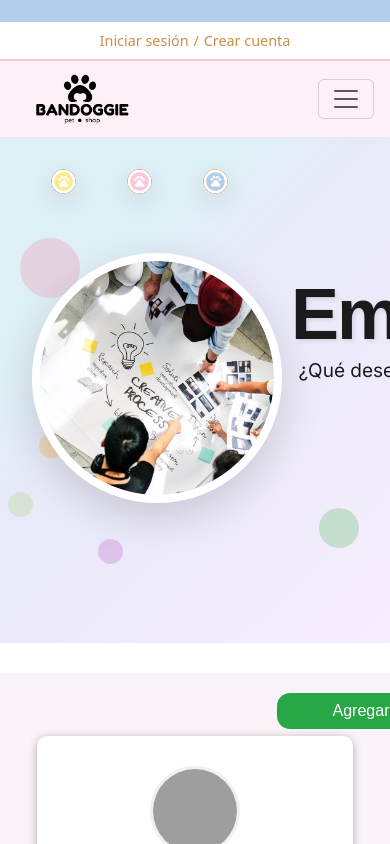
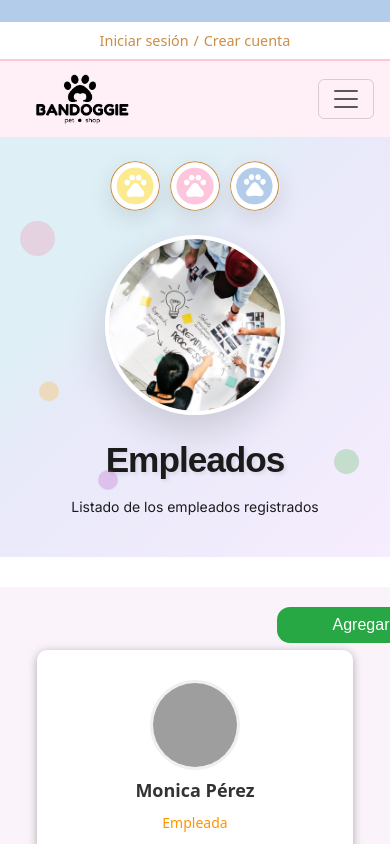
Before and after one commit to Paouula/Bandoggie, a React (Vite) app in the folder frontend/: page /Empleado in a window 390 px wide. Shown: the top 844 px of the page. Built offline with nearby package versions, Linux system fonts and the light colour scheme; grey boxes are pictures that could not be loaded; some icons are missing; a web font is replaced by a local one.

Commit message:
cambios del orden de los css y responsive

```diff
--- a/frontend/src/components/BannerPrivate/BannerPrivate.css
+++ b/frontend/src/components/BannerPrivate/BannerPrivate.css
@@ -106,7 +106,6 @@
     margin-left: -13%;
 }
 
-
 /* Círculos flotantes */
 .employees-section::before {
   content: '';
@@ -135,7 +134,6 @@
 }
 
 /*Circulos flotantes extras */
-/*Circulo flotante 1*/
 .employees-section .floating-circle-1 {
   position: absolute;
   top: 10%;
@@ -149,7 +147,6 @@
   z-index: 1;
 }
 
-/*Circulo flotante 2*/
 .employees-section .floating-circle-2 {
   position: absolute;
   top: 60%;
@@ -163,7 +160,6 @@
   z-index: 1;
 }
 
-/*Circulo flotante 3*/
 .employees-section .floating-circle-3 {
   position: absolute;
   top: 80%;
@@ -178,7 +174,6 @@
   z-index: 1;
 }
 
-/*Circulo flotante 4*/
 .employees-section .floating-circle-4 {
   position: absolute;
   top: 35%;
@@ -193,7 +188,6 @@
   z-index: 1;
 }
 
-/*Circulo flotante 5*/
 .employees-section .floating-circle-5 {
   position: absolute;
   bottom: 25%;
@@ -208,7 +202,6 @@
   z-index: 1;
 }
 
-/*Circulo flotante 6*/
 .employees-section .floating-circle-6 {
   position: absolute;
   top: 5%;
@@ -223,7 +216,6 @@
   z-index: 1;
 }
 
-/*Circulo flotante 7*/
 .employees-section .floating-circle-7 {
   position: absolute;
   bottom: 5%;
@@ -238,7 +230,6 @@
   z-index: 1;
 }
 
-/*Circulo flotante 8*/
 .employees-section .floating-circle-8 {
   position: absolute;
   top: 45%;
@@ -253,7 +244,6 @@
   z-index: 1;
 }
 
-/*Circulo flotante 9*/
 .employees-section .floating-circle-9 {
   position: absolute;
   bottom: 40%;
@@ -268,7 +258,6 @@
   z-index: 1;
 }
 
-/*Circulo flotante 10*/
 .employees-section .floating-circle-10 {
   position: absolute;
   top: 25%;
@@ -283,10 +272,7 @@
   z-index: 1;
 }
 
-
-
-/* Responsive */
-
+/* Animaciones */
 @keyframes float {
   0%, 100% {
     transform: translateY(0px);
@@ -296,7 +282,6 @@
   }
 }
 
-/* Variación de animación para más diversidad */
 @keyframes floatSlow {
   0%, 100% {
     transform: translateY(0px) rotate(0deg);
@@ -331,63 +316,299 @@
   animation-delay: -0.5s;
 }
 
+/* ============ RESPONSIVE DESIGN ============ */
+
+/* Pantallas grandes (Desktop) */
+@media (min-width: 1201px) {
+  .container-emp {
+    max-width: 1400px;
+    gap: 5rem;
+  }
+
+  .title-emp {
+    font-size: 5rem;
+  }
+
+  .header-emp {
+    font-size: 21px;
+  }
+}
+
+/* Tablets y laptops pequeñas */
+@media (max-width: 1200px) {
+  .container-emp {
+    gap: 3rem;
+    padding: 0 1.5rem;
+  }
+
+  .title-emp {
+    font-size: 4rem;
+  }
+
+  .header-emp {
+    font-size: 18px;
+  }
+
+  .main-image img {
+    width: 280px;
+    height: 280px;
+  }
+
+  .paw-icon {
+    width: 90px;
+    height: 90px;
+  }
+}
+
+/* Tablets */
+@media (max-width: 992px) {
+  .employees-section {
+    min-height: 50vh;
+    padding: 1.5rem 0;
+  }
+
+  .container-emp {
+    gap: 2.5rem;
+  }
+
+  .title-emp {
+    font-size: 3.5rem;
+    margin-left: -10%;
+  }
+
+  .header-emp {
+    font-size: 17px;
+    margin-left: -8%;
+  }
+
+  .main-image img {
+    width: 250px;
+    height: 250px;
+    border: 6px solid white;
+  }
+
+  .paw-icon {
+    width: 80px;
+    height: 80px;
+  }
+
+  .paw-icons {
+    gap: 1.2rem;
+  }
+
+  /* Reducir algunos círculos flotantes */
+  .employees-section .floating-circle-1,
+  .employees-section .floating-circle-4,
+  .employees-section .floating-circle-7 {
+    display: none;
+  }
+}
+
+/* Tablets pequeñas y móviles grandes */
 @media (max-width: 768px) {
-  .employees-section .container {
+  .employees-section {
+    min-height: auto;
+    padding: 2rem 0;
+  }
+
+  .container-emp {
     flex-direction: column;
     text-align: center;
     gap: 2rem;
+    padding: 0 1rem;
   }
 
-  .employees-section .left-side {
+  .left-side {
     flex-direction: column;
+    gap: 1.5rem;
+    width: 100%;
+    justify-content: center;
+  }
+
+  .paw-icons {
+    flex-direction: row;
+    gap: 1rem;
+    margin-left: 0;
+    justify-content: center;
+  }
+
+  .paw-icon {
+    width: 70px;
+    height: 70px;
+  }
+
+  .main-image img {
+    width: 220px;
+    height: 220px;
+    border: 5px solid white;
+  }
+
+  .right-side {
+    align-items: center;
+    text-align: center;
+    width: 100%;
+  }
+
+  .title-emp {
+    font-size: 3rem;
+    text-align: center;
+    margin-left: 0;
+    margin-bottom: 1rem;
+  }
+
+  .header-emp {
+    font-size: 16px;
+    text-align: center;
+    margin-left: 0;
+    max-width: 90%;
+  }
+
+  /* Ocultar más círculos flotantes */
+  .employees-section .floating-circle-1,
+  .employees-section .floating-circle-4,
+  .employees-section .floating-circle-7,
+  .employees-section .floating-circle-10,
+  .employees-section .floating-circle-8 {
+    display: none;
+  }
+
+  /* Reducir tamaño de círculos restantes */
+  .employees-section .floating-circle-2,
+  .employees-section .floating-circle-3,
+  .employees-section .floating-circle-5,
+  .employees-section .floating-circle-6,
+  .employees-section .floating-circle-9 {
+    width: 30px;
+    height: 30px;
+  }
+
+  .employees-section::before {
+    width: 40px;
+    height: 40px;
+  }
+
+  .employees-section::after {
+    width: 30px;
+    height: 30px;
+  }
+}
+
+/* Móviles */
+@media (max-width: 576px) {
+  .employees-section {
+    padding: 1.5rem 0;
+  }
+
+  .container-emp {
+    padding: 0 0.5rem;
     gap: 1.5rem;
   }
 
-  .employees-section .paw-icons {
-    flex-direction: row;
-    gap: 1rem;
+  .paw-icons {
+    gap: 0.8rem;
   }
 
-  .employees-section .paw-circle {
+  .paw-icon {
     width: 60px;
     height: 60px;
   }
 
-  .employees-section .paw-icon {
+  .main-image img {
+    width: 200px;
+    height: 200px;
+    border: 4px solid white;
+  }
+
+  .title-emp {
+    font-size: 2.5rem;
+    letter-spacing: -1px;
+  }
+
+  .header-emp {
+    font-size: 15px;
+    line-height: 1.4;
+  }
+
+  /* Solo mantener círculos esenciales */
+  .employees-section .floating-circle-2,
+  .employees-section .floating-circle-3,
+  .employees-section .floating-circle-5,
+  .employees-section .floating-circle-6,
+  .employees-section .floating-circle-9 {
     width: 25px;
     height: 25px;
   }
 
-  .employees-section .main-image img {
-    width: 250px;
-    height: 250px;
+  .employees-section::before {
+    width: 35px;
+    height: 35px;
   }
 
-  .employees-section .title {
-    font-size: 3rem;
-    text-align: center;
-  }
-
-  .employees-section .decorative-shapes {
-    display: none;
-  }
-
-  /* Ocultar algunos círculos en móvil para evitar saturación */
-  .employees-section .floating-circle-1,
-  .employees-section .floating-circle-4,
-  .employees-section .floating-circle-7,
-  .employees-section .floating-circle-10 {
-    display: none;
-  }
-
-  /* Reducir tamaño de círculos restantes en móvil */
-  .employees-section .floating-circle-2,
-  .employees-section .floating-circle-3,
-  .employees-section .floating-circle-5,
-  .employees-section .floating-circle-6,
-  .employees-section .floating-circle-8,
-  .employees-section .floating-circle-9 {
+  .employees-section::after {
     width: 25px;
     height: 25px;
   }
 }
+
+/* Móviles muy pequeños */
+@media (max-width: 400px) {
+  .title-emp {
+    font-size: 2.2rem;
+  }
+
+  .header-emp {
+    font-size: 14px;
+  }
+
+  .main-image img {
+    width: 180px;
+    height: 180px;
+  }
+
+  .paw-icon {
+    width: 50px;
+    height: 50px;
+  }
+
+  .paw-icons {
+    gap: 0.6rem;
+  }
+
+  /* Reducir aún más los círculos flotantes */
+  .employees-section .floating-circle-2,
+  .employees-section .floating-circle-3,
+  .employees-section .floating-circle-6 {
+    width: 20px;
+    height: 20px;
+  }
+
+  .employees-section .floating-circle-5,
+  .employees-section .floating-circle-9 {
+    display: none;
+  }
+}
+
+/* Ajustes para pantallas muy anchas */
+@media (min-width: 1400px) {
+  .employees-section {
+    min-height: 70vh;
+  }
+
+  .container-emp {
+    gap: 6rem;
+  }
+
+  .title-emp {
+    font-size: 5.5rem;
+  }
+
+  .main-image img {
+    width: 350px;
+    height: 350px;
+  }
+
+  .paw-icon {
+    width: 120px;
+    height: 120px;
+  }
+}
--- /dev/null
+++ b/frontend/src/components/Employees/CardEmployee.css
@@ -0,0 +1,142 @@
+
+/*CSS del banner*/
+.employees-list {
+  max-width: 1270px;
+  display: flex;
+  flex-direction: column;
+  gap: 20px;
+
+}
+
+.employee-card {
+  background: white;
+  border-radius: 10px;
+  padding: 30px;
+  box-shadow: 0 2px 10px rgba(0, 0, 0, 0.3);
+  display: grid;
+  grid-template-columns: 120px 1fr 1fr auto;
+  gap: 25px;
+  align-items: center;
+  transition: transform 0.2s ease, box-shadow 0.2s ease;
+}
+
+.employee-card:hover {
+  transform: translateY(-2px);
+  box-shadow: 0 4px 20px rgba(0, 0, 0, 0.15);
+}
+
+.employee-avatar {
+  display: flex;
+  flex-direction: column;
+  align-items: center;
+  gap: 10px;
+}
+
+.employee-avatar img {
+  width: 90px;
+  height: 90px;
+  border-radius: 50%;
+  object-fit: cover;
+  border: 3px solid #f0f0f0;
+}
+
+.employee-name {
+  font-size: 18px;
+  font-weight: 600;
+  color: #333;
+  margin: 0;
+  text-align: center;
+}
+
+.employee-role {
+  font-size: 14px;
+  color: #ff9500;
+  font-weight: 500;
+  text-align: center;
+}
+
+.employee-details {
+  display: flex;
+  flex-direction: column;
+  gap: 8px;
+}
+
+.employee-details-right {
+  display: flex;
+  flex-direction: column;
+  gap: 8px;
+}
+
+.employee-row {
+  display: flex;
+  gap: 10px;
+  align-items: center;
+}
+
+.label {
+  font-weight: 600;
+  color: #333;
+  min-width: 80px;
+  font-size: 14px;
+}
+
+.value {
+  color: #666;
+  font-size: 14px;
+}
+
+.employee-actions {
+  display: flex;
+  flex-direction: column;
+  gap: 10px;
+  align-items: center;
+}
+
+.action-btn {
+  width: 45px;
+  height: 45px;
+  border-radius: 50%;
+  border: none;
+  cursor: pointer;
+  display: flex;
+  align-items: center;
+  justify-content: center;
+  transition: transform 0.2s ease, box-shadow 0.2s ease;
+}
+
+.action-btn:hover {
+  transform: scale(1.1);
+  box-shadow: 0 4px 12px rgba(0, 0, 0, 0.2);
+}
+
+.edit-btn {
+  background-color: #ff9500;
+  color: white;
+}
+
+.delete-btn {
+  background-color: #dc3545;
+  color: white;
+}
+
+@media (max-width: 768px) {
+  .employee-card {
+    grid-template-columns: 1fr;
+    gap: 20px;
+    text-align: center;
+  }
+
+  .employee-actions {
+    flex-direction: row;
+    justify-content: center;
+  }
+
+  .search-header {
+    flex-direction: column;
+    gap: 15px;
+  }
+
+  .search-wrapper {
+    max-width: 100%;
+  }
+}
--- a/frontend/src/components/Employees/CardEmployee.jsx
+++ b/frontend/src/components/Employees/CardEmployee.jsx
@@ -1,5 +1,6 @@
 // src/components/Employees/CardEmployee.jsx
 import React from 'react';
+import './CardEmployee.css';
 import EditIcon from '@mui/icons-material/Edit';
 import DeleteIcon from '@mui/icons-material/Delete';
 import Tooltip from '@mui/material/Tooltip';
--- a/frontend/src/pages/Private/Employee/Employee.jsx
+++ b/frontend/src/pages/Private/Employee/Employee.jsx
@@ -1,9 +1,6 @@
 // src/pages/EmployeesInterface.jsx
 import React from 'react';
 import './Employee.css';
-import PawYellow from '../../../img/Empleados/PawYellow.png';
-import PawPink from '../../../img/Empleados/PawPink.png';
-import PawBlue from '../../../img/Empleados/PawBlue.png';
 import EquipoEmp from '../../../img/Empleados/EquipoEmp.png';
 import LineaDivisora from '../../../components/LineaDivisora.jsx';
 import Tooltip from '@mui/material/Tooltip';
@@ -56,7 +53,7 @@ const EmployeesInterface = () => {
         {/*El banner principal de la página*/}
     <BannerPrivate
         title="Empleados"
-        subtitle="¿Qué deseas hacer hoy?"
+        subtitle="Listado de los empleados registrados"
         mainImage={EquipoEmp}
       />
 
```
Also changed, not shown: frontend/src/pages/Private/Employee/Employee.css (+0 -149 lines).
